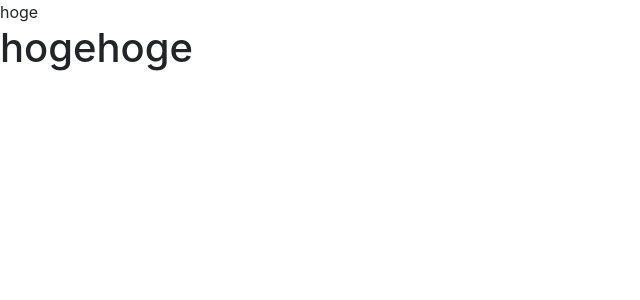
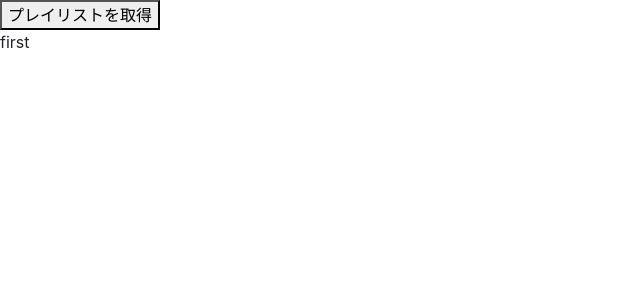
Before and after one commit to daitaimendou/tkr_karuta, a Vue app: page / in a window 1280 px wide. Shown: the top 300 px of the page, without its empty margins (0-640 px from the left). Built offline with nearby package versions, Linux system fonts and the light colour scheme.

Commit message:
vueプロジェクト内でプレイリスト呼び出し処理を作成

```diff
--- a/package.json
+++ b/package.json
@@ -8,6 +8,7 @@
     "lint": "vue-cli-service lint"
   },
   "dependencies": {
+    "axios": "^0.20.0",
     "bootstrap": "^4.5.2",
     "bootstrap-vue": "^2.16.0",
     "core-js": "^3.6.5",
--- a/src/App.vue
+++ b/src/App.vue
@@ -1,17 +1,16 @@
 <template>
   <div id="app">
-    <div>hoge</div>
-    <HelloWorld/>
+    <Quiz/>
   </div>
 </template>
 
 <script>
-import HelloWorld from './components/HelloWorld.vue'
+import Quiz from './components/Quiz.vue'
 
 export default {
   name: 'App',
   components: {
-    HelloWorld
+    Quiz
   }
 }
 </script>
--- /dev/null
+++ b/src/components/Quiz.vue
@@ -0,0 +1,34 @@
+<template>
+  <div class="quiz">
+    <button v-on:click="get_random_playlist">プレイリストを取得</button>
+    <div>{{playlist_result}}</div>
+  </div>
+</template>
+
+<script>
+export default {
+  data() {
+      return {
+          playlist_result: 'first'
+      }
+  },
+  methods: {
+    get_random_playlist: function () {
+        this.playlist_result = 'hugahuga'
+        var api_url = 'https://www.googleapis.com/youtube/v3/playlistItems'
+        this.$axios
+            .get(api_url, {
+                params: {
+                    part: 'id,snippet',
+                    playlistId: 'PLwL8OTDdmtk1CpllAwXsRx1CO8eIk_fcI',
+                    maxResults: 3,
+                    key: 'AIzaSyDFYvSWSlfrDeS-92coInYlUHpgPqbTSmY'
+                }
+            }).then(response => {
+                console.log(response);
+                this.playlist_result = response
+            })
+    }
+  }
+}
+</script>
--- a/src/main.js
+++ b/src/main.js
@@ -1,5 +1,6 @@
 import Vue from 'vue'
 import App from './App.vue'
+import axios from 'axios'
 import BootstrapVue from 'bootstrap-vue'
 import 'bootstrap/dist/css/bootstrap.css'
 import 'bootstrap-vue/dist/bootstrap-vue.css'
@@ -8,6 +9,8 @@ Vue.use(BootstrapVue)
 
 Vue.config.productionTip = false
 
+Vue.prototype.$axios = axios
+
 new Vue({
   render: h => h(App),
 }).$mount('#app')
```
Also changed, not shown: hoge.html (deleted, +0 -37 lines), 1 other file (tests, documents, lock files or other folders).
